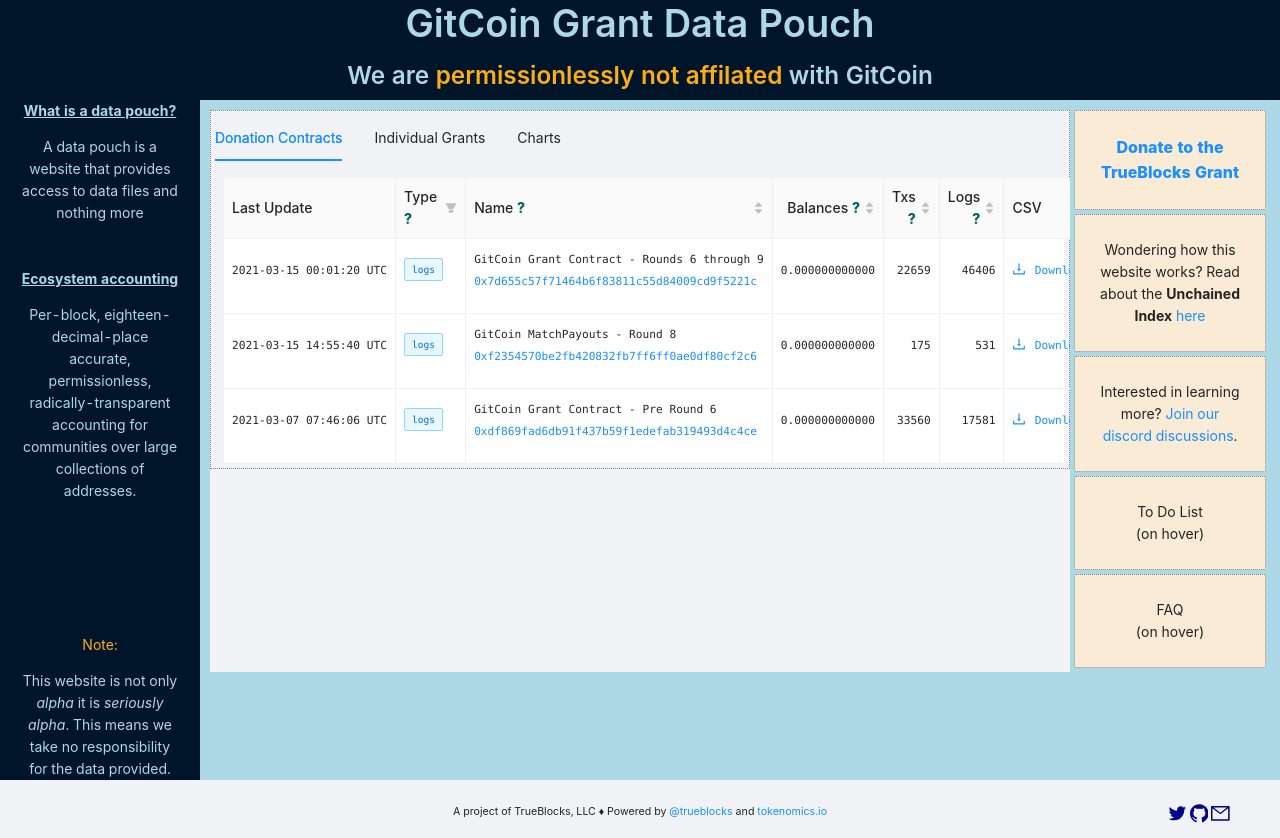
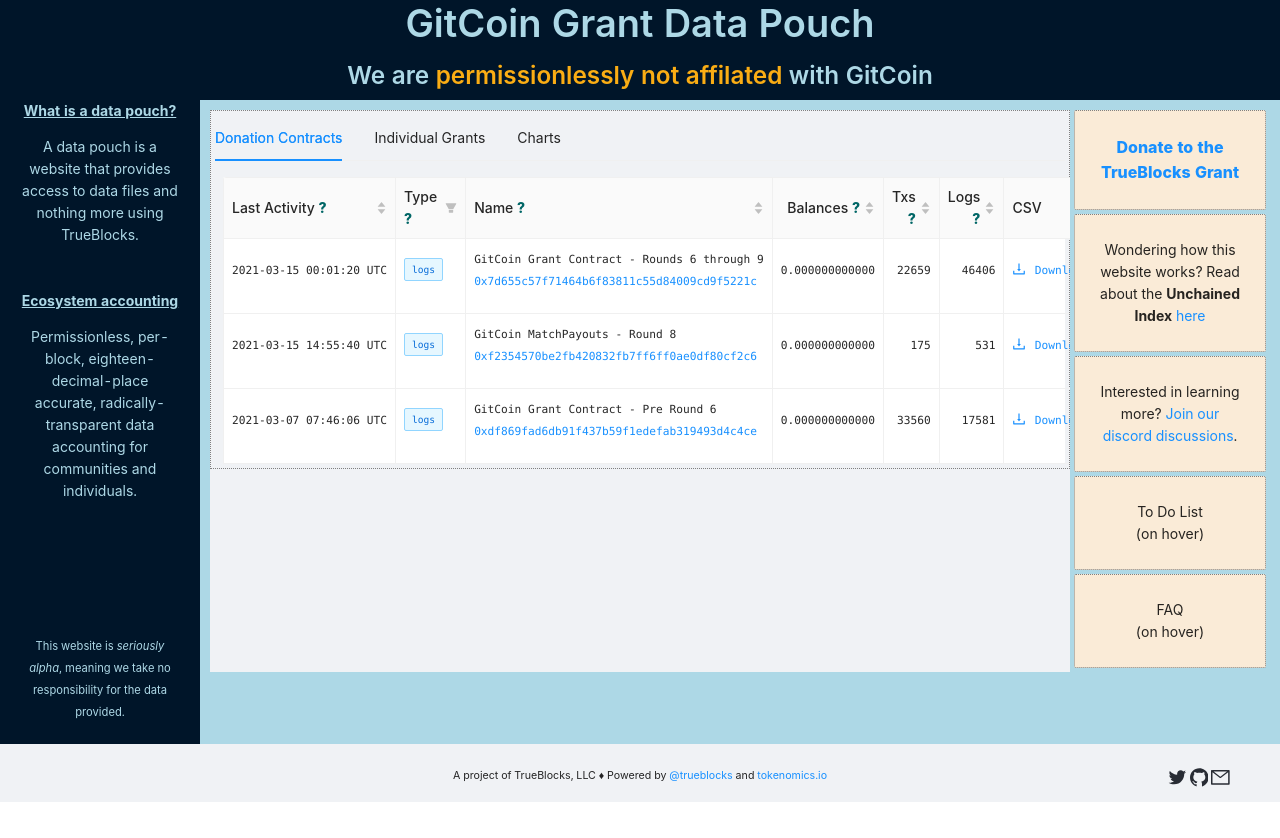
Before and after one commit to tjayrush/tokenomics.io, a React (Create React App) app: page / in a window 1280 px wide. After the commit the page ends 802 px from the top, so only its background shows below. Built offline with nearby package versions, Linux system fonts and the light colour scheme.

Commit message:
Updating website

```diff
--- a/package.json
+++ b/package.json
@@ -2,6 +2,7 @@
   "name": "my-app",
   "version": "0.1.0",
   "private": true,
+  "homepage": ".",
   "dependencies": {
     "@testing-library/jest-dom": "^5.11.4",
     "@testing-library/react": "^11.1.0",
--- a/src/App.js
+++ b/src/App.js
@@ -79,7 +79,7 @@
         What is a data pouch?
       </Paragraph>
       <Text style={{color: 'lightblue'}}>
-        A data pouch is a website that provides access to data files and nothing more
+        A data pouch is a website that provides access to data files and nothing more using TrueBlocks.
       </Text>
       <br />
       <br />
@@ -88,7 +88,8 @@
         Ecosystem accounting
       </Paragraph>
       <Text style={{color: 'lightblue'}}>
-        Per-block, eighteen-decimal-place accurate, permissionless, radically-transparent accounting for communities over large collections of addresses.
+        Permissionless, per-block, eighteen-decimal-place accurate, radically-transparent data accounting for
+        communities and individuals.
       </Text>
       <br />
       <br />
@@ -97,11 +98,13 @@
       <br />
       <br />
       <br />
-      <Paragraph type='warning'>Note:</Paragraph>
-      <Text style={{color: 'lightblue'}}>
-        This website is not only <i>alpha</i> it is <i>seriously alpha</i>. This means we take no responsibility for the
-        data provided.
-      </Text>
+      <small>
+        <Text style={{color: 'lightblue'}}>
+          This website is <i>seriously alpha</i>, meaning we take no responsibility for the data provided.
+        </Text>
+      </small>
+      <br />
+      <br />
     </Sider>
   );
 };
--- a/src/FAQ.js
+++ b/src/FAQ.js
@@ -3,22 +3,16 @@
 export const faq_text = (
   <ul style={{marginLeft: '-20px'}}>
     <li>
-      <b>What is a data pouch?</b>
-      <br />
-      <div>
-        A data pouch is a word we came up with yesterday. It means just like it sounds (it's a pouch),<br />
-        a place to put things. We're putting all the events generated by any of the GitCoin-related smart<br />
-        contracts in this pouch.
-      </div>
-    </li>
-    <li>
       <b>What is even this website?</b>
       <br />
       <div>
-        This website present Gitcoin log data from two perspectives. The first is from the perspective of the<br />
-        developer or the smart contracts. The second is from the perspective of the individual grant addresses.<br />
-        The website is an experiment in monitoring and presenting the activity on a large collection of addresses<br />
-        in a full permissionless way that we call <i>ecosystem accounting</i>.
+        This website presents Gitcoin log data from two perspectives. The first perspective is that
+        <br />
+        of the smart contracts. The second is from the perspective of the individual grants. The
+        <br />
+        website is an experiment in monitoring and presenting the activity on a large collection
+        <br />
+        of addresses in a full permissionless way that we call <i>ecosystem accounting</i>.
       </div>
     </li>
     <li>
@@ -30,49 +24,42 @@
       <b>What does your infrastructure look like? Are you running your own Ethereum nodes?</b>
       <br />
       <div>
-        We currently run two OpenEthereum archive nodes in-house (we're soon switching to{' '}
-        <a href='http://twitter.com/@turbogeth'>TurboGeth</a>).
+        Currently, we run two OpenEthereum archive nodes in-house (switching to{' '}
+        <a href='http://twitter.com/@turbogeth'>TurboGeth</a> soon).
         <br />
-        About four years ago, we made a capital investment of $2,500 and have upgraded twice<br />
-        to increase the hard-drive space (Raid 0, 12 TB currently). We also pay about $30.00 US per<br />
-        month for a Digital Ocean server.
+        Five years ago, we made a capital investment of about $2,500 for a "hefty" Linux computer.
+        <br />
+        We've upgraded twice since then to increase the hard-drive space (Raid 0, 12 TB, SSD). We
+        <br />
+        also pay about $30.00 US per month for a Digital Ocean server.
       </div>
     </li>
     <li>
-      <b>Why do you only export logs?</b>
+      <b>Why do you only export event logs?</b>
       <br />
       <div>
-        People are most familiar with logs. People's analytical piplines are already able to handle
+        People are most familiar with logs, plus their analytical piplines can already handle
         <br />
-        logs. Also -- that's as far as we've gotten. Stay tuned.
+        that type of data. The full suite of TrueBlocks tools produces much more data, though. Full
+        <br />
+        tranactional details, full tracing data and even ETH accounting, are available, but we do
+        <br />
+        not include that data on this website.
       </div>
     </li>
     <li>
-      <b>Are other data such as tracing data and accounting available?</b>
+      <b>Why did you build the data pouch?</b>
       <br />
       <div>
-        Currently, no. In the future, probably. Our tools already are able to produce
+        Five years ago we fell in love with the idea of per-block, 18-decimal-place-accurate
         <br />
-        trace data, log data, transactional data, accounting data, and other data.
+        permissionless, radically-transparent balance sheets and profit-and-loss statements. At
         <br />
-        Our website does not yet deliver that data. We're debating whether it should.
-      </div>
-    </li>
-    <li>
-      <b>Why are you building this?</b>
-      <br />
-      <div>
-        Five years ago we fell in love with the idea of every-block, 18-decimal-place accurate
+        TrueBlocks, we are trying to build on that dream. Recently, we've expanded the idea
         <br />
-        permissionless, radically-transparent balance sheets and profit-and-loss statements. Before
+        into something we call <i>Ecosystem Accounting</i> which means accounting for community-wide
         <br />
-        TrueBlocks, this was only a dream. We're trying to build that dream. We've since expanded the
-        <br />
-        idea into something we call <i>Ecosystem Accounting</i> which means accounting for large ecosystems
-        <br />
-        of inter-related addresses such as the GitCoin grant community. This is our first effort to realize
-        <br />
-        that dream. Help us!
+        constilations of inter-related Ethereum addresses such as the GitCoin grant community.
       </div>
     </li>
   </ul>
--- a/src/Foot.js
+++ b/src/Foot.js
@@ -17,13 +17,15 @@
         </div>
         <div style={{textAlign: 'right'}}>
           <a rel='noreferrer' target='_blank' href='http://twitter.com/@trueblocks'>
-            <TwitterOutlined style={{fontSize: '14pt', color: 'darkblue'}} />
-          </a>{'  '}
+            <TwitterOutlined style={{fontSize: '14pt', color: '#282c34'}} />
+          </a>
+          {'  '}
           <a rel='noreferrer' target='_blank' href='https://github.com/TrueBlocks'>
-            <GithubOutlined style={{fontSize: '14pt', color: 'darkblue'}} />
-          </a>{'  '}
+            <GithubOutlined style={{fontSize: '14pt', color: '#282c34'}} />
+          </a>
+          {'  '}
           <a rel='noreferrer' target='_blank' href='mailto:info@trueblocks.io'>
-            <MailOutlined style={{fontSize: '14pt', color: 'darkblue'}} />
+            <MailOutlined style={{fontSize: '14pt', color: '#282c34'}} />
           </a>{' '}
         </div>
       </div>
--- a/src/data-columns.js
+++ b/src/data-columns.js
@@ -4,7 +4,21 @@
 
 export const columns = [
   {
-    title: 'Last Update',
+    title: (
+      <div>
+        Last Activity{' '}
+        <Popover
+          color='lightblue'
+          content={
+            <div>
+              The most recent interaction this address<br />
+              had with a GitCoin-related contract.
+            </div>
+          }>
+          <Text style={{fontWeight: '800', color: '#006666'}}>?</Text>
+        </Popover>
+      </div>
+    ),
     dataIndex: 'date',
     key: 'date',
     width: '15%',
@@ -13,6 +27,10 @@
         <small>{text}</small>
       </pre>
     ),
+    showSorterTooltip: false,
+    sorter: {
+      compare: (a, b) => a.date < b.date,
+    },
   },
   {
     title: (
@@ -22,9 +40,11 @@
           color='lightblue'
           content={
             <div>
-              The type of data to download. One
+              The type of data to download. Currently,
               <br />
-              of txs, logs, traces, or accounting.
+              only logs, but coming soon txs,
+              <br />
+              traces, accounting, etc.
             </div>
           }>
           <Text style={{fontWeight: '800', color: '#006666'}}>?</Text>
@@ -60,7 +80,7 @@
               <br />
               grant or core contract linked
               <br />
-              either to the grant or Etherscan.
+              either to the GitCoin grant or Etherscan.
             </div>
           }>
           <Text style={{fontWeight: '800', color: '#006666'}}>?</Text>
@@ -110,9 +130,9 @@
             <div>
               The balances for the account
               <br />
-              in ETH and possibly DAI. Hover
+              in ETH. We will add DAI and
               <br />
-              to see other balances.
+              other tokens in the future.
             </div>
           }>
           <Text style={{fontWeight: '800', color: '#006666'}}>?</Text>
@@ -147,7 +167,7 @@
               <br />
               this address. (An appearance is any
               <br />
-              transaction the account was appeared in.
+              transaction the account has appeared in.)
             </div>
           }>
           <Text style={{fontWeight: '800', color: '#006666'}}>?</Text>
```
